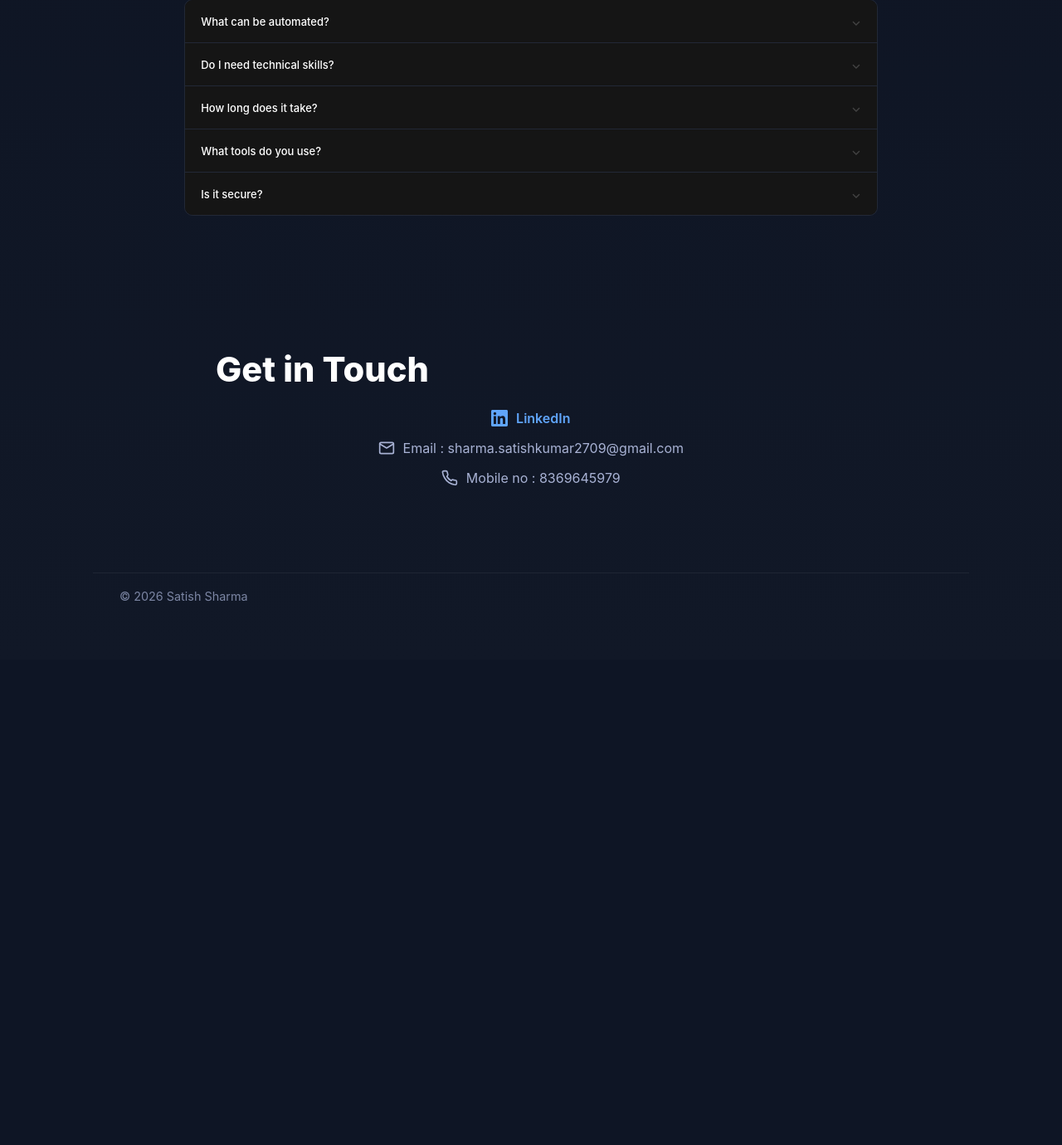
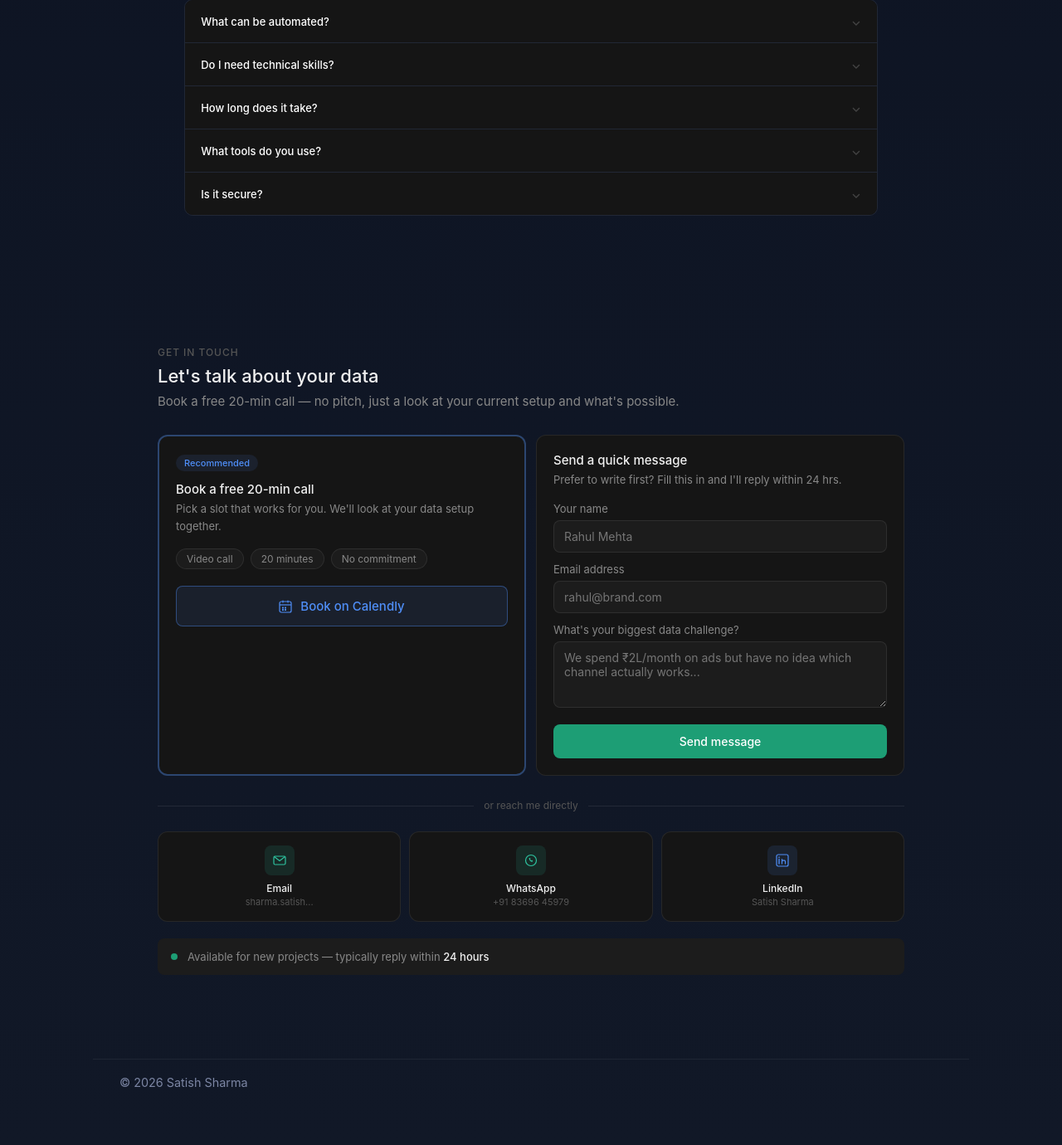
Before and after one commit to satishsharma27/data_analysis_website, a Flask app: page /automation in a window 1280 px wide. Shown: the part 1672-3052 px from the top of the page at 83% size. Before the commit the page ends 2397 px from the top, so only its background shows below. Run offline with Flask 3, Linux system fonts and the light colour scheme.

Commit message:
All contact selction done

```diff
--- a/templates/automation-section.html
+++ b/templates/automation-section.html
@@ -104,22 +104,103 @@
   </div>
 </div>
 
-<section id="contact" class="cta-section">
-    <h2>Get in Touch</h2>
-    <div class="contact-details">
-        <a href="https://www.linkedin.com/in/satsham" target="_blank" rel="noopener noreferrer" class="contact-item contact-linkedin">
-            <svg xmlns="http://www.w3.org/2000/svg" width="20" height="20" viewBox="0 0 24 24" fill="currentColor" aria-hidden="true"><path d="M20.447 20.452h-3.554v-5.569c0-1.328-.027-3.037-1.852-3.037-1.853 0-2.136 1.445-2.136 2.939v5.667H9.351V9h3.414v1.561h.046c.477-.9 1.637-1.85 3.37-1.85 3.601 0 4.267 2.37 4.267 5.455v6.286zM5.337 7.433a2.062 2.062 0 0 1-2.063-2.065 2.064 2.064 0 1 1 2.063 2.065zm1.782 13.019H3.555V9h3.564v11.452zM22.225 0H1.771C.792 0 0 .774 0 1.729v20.542C0 23.227.792 24 1.771 24h20.451C23.2 24 24 23.227 24 22.271V1.729C24 .774 23.2 0 22.222 0h.003z"/></svg>
-            LinkedIn
-        </a>
-        <div class="contact-item">
-            <svg xmlns="http://www.w3.org/2000/svg" width="20" height="20" viewBox="0 0 24 24" fill="none" stroke="currentColor" stroke-width="2" stroke-linecap="round" stroke-linejoin="round" aria-hidden="true"><path d="M4 4h16c1.1 0 2 .9 2 2v12c0 1.1-.9 2-2 2H4c-1.1 0-2-.9-2-2V6c0-1.1.9-2 2-2z"/><polyline points="22,6 12,12 2,6"/></svg>
-            Email : sharma.satishkumar2709@gmail.com
+<section id="contact">
+  <div class="ct-wrap">
+
+    <p style="font-size:12px;font-weight:500;letter-spacing:0.08em;text-transform:uppercase;color:var(--color-text-tertiary);margin-bottom:0.5rem;">Get in touch</p>
+    <h2 style="font-size:22px;font-weight:500;color:var(--color-text-primary);margin-bottom:0.4rem;">Let's talk about your data</h2>
+    <p style="font-size:15px;color:var(--color-text-secondary);margin-bottom:1.75rem;line-height:1.6;">Book a free 20-min call — no pitch, just a look at your current setup and what's possible.</p>
+
+    <div style="display:grid;grid-template-columns:1fr 1fr;gap:12px;margin-bottom:1.75rem;">
+
+      <div class="ct-card" style="border:2px solid var(--color-border-info);">
+        <span class="ct-tag">Recommended</span>
+        <div style="font-size:15px;font-weight:500;color:var(--color-text-primary);margin-bottom:4px;">Book a free 20-min call</div>
+        <div style="font-size:13px;color:var(--color-text-secondary);margin-bottom:16px;line-height:1.6;">Pick a slot that works for you. We'll look at your data setup together.</div>
+        <div class="ct-pill-row">
+          <span class="ct-pill">Video call</span>
+          <span class="ct-pill">20 minutes</span>
+          <span class="ct-pill">No commitment</span>
         </div>
-        <div class="contact-item">
-            <svg xmlns="http://www.w3.org/2000/svg" width="20" height="20" viewBox="0 0 24 24" fill="none" stroke="currentColor" stroke-width="2" stroke-linecap="round" stroke-linejoin="round" aria-hidden="true"><path d="M22 16.92v3a2 2 0 0 1-2.18 2 19.79 19.79 0 0 1-8.63-3.07A19.5 19.5 0 0 1 4.69 12a19.79 19.79 0 0 1-3.07-8.67A2 2 0 0 1 3.56 2h3a2 2 0 0 1 2 1.72c.127.96.361 1.903.7 2.81a2 2 0 0 1-.45 2.11L7.91 9.91a16 16 0 0 0 6.08 6.08l.91-.91a2 2 0 0 1 2.11-.45c.907.339 1.85.573 2.81.7A2 2 0 0 1 22 16.92z"/></svg>
-            Mobile no : 8369645979
+        <button class="ct-cal-btn" onclick="window.open('https://calendly.com/sharma-satishkumar2709/30min','_blank')">
+          <svg width="16" height="16" viewBox="0 0 16 16" fill="none" xmlns="http://www.w3.org/2000/svg"><rect x="1" y="2" width="14" height="13" rx="2" stroke="#4f8ef7" stroke-width="1.2"/><path d="M1 6h14" stroke="#4f8ef7" stroke-width="1.2"/><path d="M5 1v2M11 1v2" stroke="#4f8ef7" stroke-width="1.2" stroke-linecap="round"/><rect x="4" y="8.5" width="2" height="2" rx="0.5" fill="#4f8ef7"/><rect x="7" y="8.5" width="2" height="2" rx="0.5" fill="#4f8ef7"/><rect x="4" y="11" width="2" height="2" rx="0.5" fill="#4f8ef7"/><rect x="7" y="11" width="2" height="2" rx="0.5" fill="#4f8ef7"/></svg>
+          Book on Calendly
+        </button>
+      </div>
+
+      <div class="ct-card">
+        <div style="font-size:15px;font-weight:500;color:var(--color-text-primary);margin-bottom:4px;">Send a quick message</div>
+        <div style="font-size:13px;color:var(--color-text-secondary);margin-bottom:16px;line-height:1.6;">Prefer to write first? Fill this in and I'll reply within 24 hrs.</div>
+
+        <div id="ct-contact-form">
+          <div style="margin-bottom:12px;">
+            <label class="ct-label">Your name</label>
+            <input type="text" class="ct-input" placeholder="Rahul Mehta" id="ct-name"/>
+          </div>
+          <div style="margin-bottom:12px;">
+            <label class="ct-label">Email address</label>
+            <input type="email" class="ct-input" placeholder="rahul@brand.com" id="ct-email"/>
+          </div>
+          <div style="margin-bottom:12px;">
+            <label class="ct-label">What's your biggest data challenge?</label>
+            <textarea class="ct-textarea" placeholder="We spend ₹2L/month on ads but have no idea which channel actually works..." id="ct-msg"></textarea>
+          </div>
+          <button class="ct-submit" onclick="ctHandleSubmit()">Send message</button>
         </div>
+
+        <div class="ct-success" id="ct-success-msg">
+          <div style="width:40px;height:40px;border-radius:50%;background:rgba(46,196,160,0.15);display:flex;align-items:center;justify-content:center;margin:0 auto 12px;font-size:18px;color:#2ec4a0;">✓</div>
+          <div style="font-size:15px;font-weight:500;color:var(--color-text-primary);margin-bottom:6px;">Message sent!</div>
+          <div style="font-size:13px;color:var(--color-text-secondary);">I'll get back to you within 24 hrs at the email you provided.</div>
+        </div>
+      </div>
+
     </div>
+
+    <div class="ct-divider">
+      <div class="ct-divider-line"></div>
+      <span>or reach me directly</span>
+      <div class="ct-divider-line"></div>
+    </div>
+
+    <div style="display:grid;grid-template-columns:repeat(3,1fr);gap:10px;">
+      <a href="mailto:sharma.satishkumar2709@gmail.com" style="text-decoration:none;">
+        <div class="ct-card" style="text-align:center;padding:1rem 0.75rem;cursor:pointer;">
+          <div class="ct-icon-box" style="background:rgba(46,196,160,0.12);margin:0 auto 8px;">
+            <svg width="16" height="16" viewBox="0 0 16 16" fill="none"><rect x="1" y="3" width="14" height="10" rx="1.5" stroke="#2ec4a0" stroke-width="1.2"/><path d="M1.5 3.5l6.5 5 6.5-5" stroke="#2ec4a0" stroke-width="1.2" stroke-linecap="round"/></svg>
+          </div>
+          <div style="font-size:12px;font-weight:500;color:var(--color-text-primary);margin-bottom:2px;">Email</div>
+          <div style="font-size:11px;color:var(--color-text-tertiary);">sharma.satish...</div>
+        </div>
+      </a>
+
+      <a href="https://wa.me/918369645979" target="_blank" style="text-decoration:none;">
+        <div class="ct-card" style="text-align:center;padding:1rem 0.75rem;cursor:pointer;">
+          <div class="ct-icon-box" style="background:rgba(46,196,160,0.12);margin:0 auto 8px;">
+            <svg width="16" height="16" viewBox="0 0 16 16" fill="none"><circle cx="8" cy="8" r="6.5" stroke="#2ec4a0" stroke-width="1.2"/><path d="M5.5 5.5c.2-.4.8-.8 1.2-.5l.8 1-.6.8c.3.6.8 1.1 1.4 1.4l.8-.6 1 .8c.3.4-.1 1-.5 1.2-1.5.7-3.8-1.6-4.1-4.1z" fill="#2ec4a0"/></svg>
+          </div>
+          <div style="font-size:12px;font-weight:500;color:var(--color-text-primary);margin-bottom:2px;">WhatsApp</div>
+          <div style="font-size:11px;color:var(--color-text-tertiary);">+91 83696 45979</div>
+        </div>
+      </a>
+
+      <a href="https://www.linkedin.com/in/satish-sharma-104545403" target="_blank" style="text-decoration:none;">
+        <div class="ct-card" style="text-align:center;padding:1rem 0.75rem;cursor:pointer;">
+          <div class="ct-icon-box" style="background:rgba(79,142,247,0.12);margin:0 auto 8px;">
+            <svg width="16" height="16" viewBox="0 0 16 16" fill="none"><rect x="1" y="1" width="14" height="14" rx="2" stroke="#4f8ef7" stroke-width="1.2"/><path d="M4 6.5V12M4 4v.5" stroke="#4f8ef7" stroke-width="1.4" stroke-linecap="round"/><path d="M7.5 12V9c0-1.4 4-1.4 4 0v3M7.5 6.5V12" stroke="#4f8ef7" stroke-width="1.2" stroke-linecap="round"/></svg>
+          </div>
+          <div style="font-size:12px;font-weight:500;color:var(--color-text-primary);margin-bottom:2px;">LinkedIn</div>
+          <div style="font-size:11px;color:var(--color-text-tertiary);">Satish Sharma</div>
+        </div>
+      </a>
+    </div>
+
+    <div class="ct-avail">
+      <div style="width:8px;height:8px;border-radius:50%;background:#1D9E75;flex-shrink:0;"></div>
+      <div style="font-size:13px;color:var(--color-text-secondary);">Available for new projects — typically reply within <span style="font-weight:500;color:var(--color-text-primary);">24 hours</span></div>
+    </div>
+
+  </div>
 </section>
 
 <footer class="footer">
@@ -127,6 +208,15 @@
 </footer>
 
 <script>
+function ctHandleSubmit(){
+  var n=document.getElementById('ct-name').value.trim();
+  var e=document.getElementById('ct-email').value.trim();
+  var m=document.getElementById('ct-msg').value.trim();
+  if(!n||!e||!m){alert('Please fill in all fields before sending.');return;}
+  document.getElementById('ct-contact-form').style.display='none';
+  document.getElementById('ct-success-msg').style.display='block';
+}
+
 // FAQ toggle
 document.querySelectorAll('.faq-q').forEach(btn => {
     btn.addEventListener('click', () => {
```
